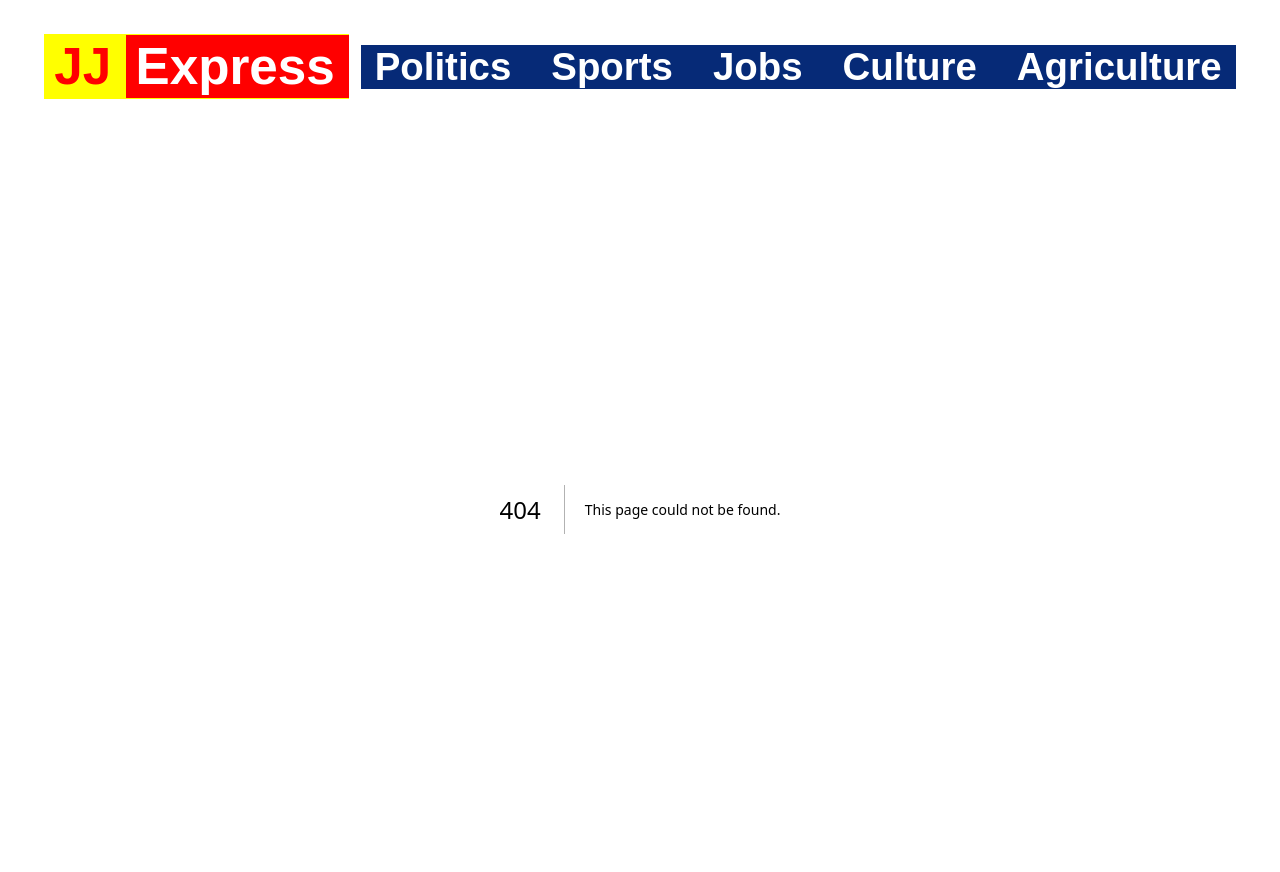
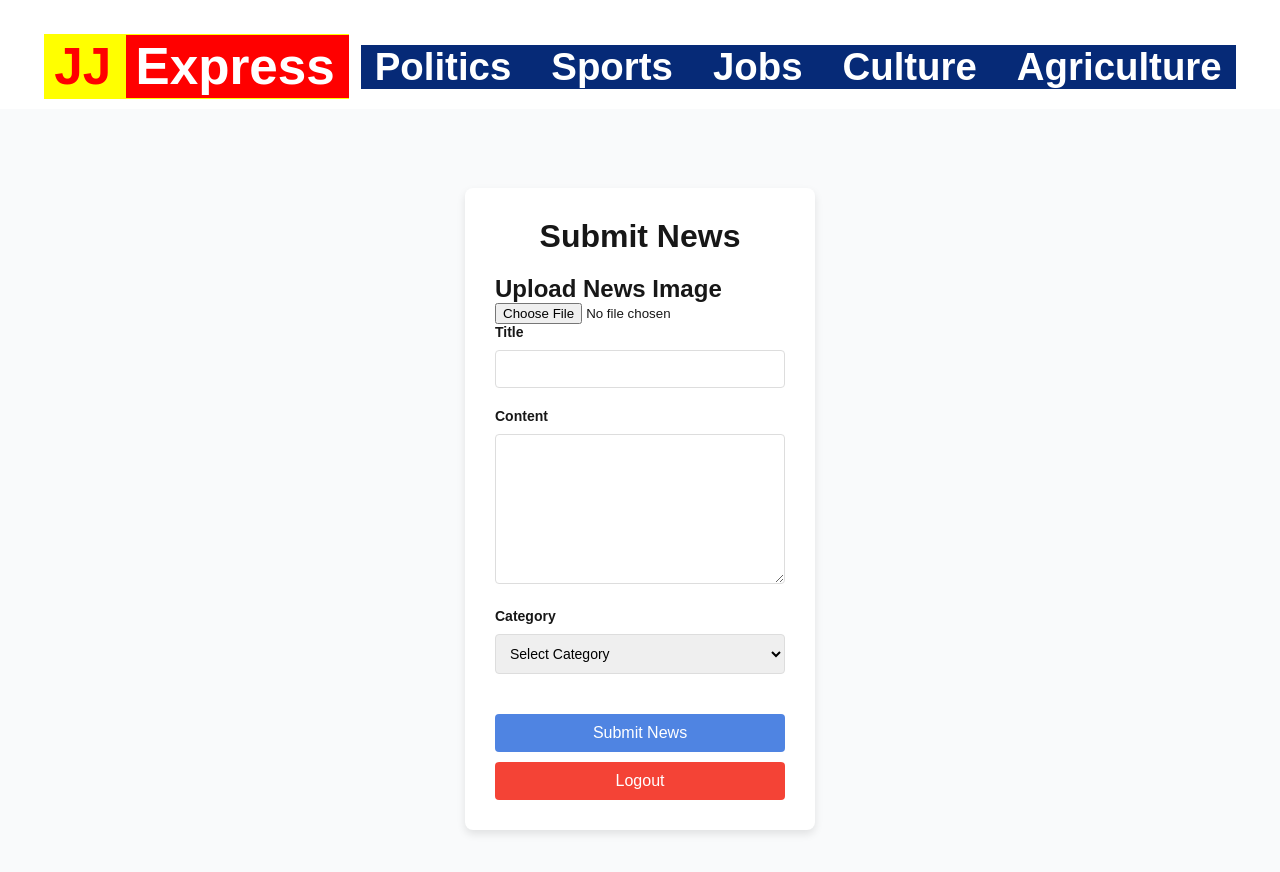
Before and after one commit to Rigriz/jjexpress, a Next.js app: page /admin/testnewsform in a window 1280 px wide. Before the commit this address had no page. Shown: the top 872 px of the page. Built offline with nearby package versions, Linux system fonts and the light colour scheme; sample sign-in values are in the browser's storage.

Commit message:
copyfor original 1212

```diff
--- a/app/(pages)/admin/newsform/page.jsx
+++ b/app/(pages)/admin/newsform/page.jsx
@@ -3,7 +3,7 @@
 import { useState, useEffect } from 'react';
 import { useRouter } from 'next/navigation';
 import styles from './newsform.module.css'; // Import the CSS module
-import { supabase } from "../../../lib/supabase"
+import { supabase} from '../../../../lib/supabase';
 export default function NewsForm() {
   const [title, setTitle] = useState('');
   const [content, setContent] = useState('');
--- /dev/null
+++ b/app/(pages)/admin/testnewsform/imageUploader.jsx
@@ -0,0 +1,72 @@
+'use client';
+import { useState } from 'react';
+import styles from '../login.module.css'; // You can rename this for clarity
+
+export default function ImageUploader({ onUploadSuccess }) {
+  const [uploading, setUploading] = useState(false);
+  const [imageUrl, setImageUrl] = useState('');
+  const [isImageUploaded, setIsImageUploaded] = useState(false);
+
+  const handleUpload = async (e) => {
+    const file = e.target.files[0];
+    if (!file) return;
+
+    const formData = new FormData();
+    formData.append('file', file);
+
+    setUploading(true);
+
+    try {   //https://jjapi.vercel.app/
+      const res = await fetch('http://localhost:3000/api/uploadimage', {
+        method: 'POST',
+        body: formData,
+      });
+
+      const data = await res.json();
+      if (!res.ok) {
+        alert('Upload failed: ' + data.error);
+        return;
+      }
+
+      setImageUrl(data.imageUrl);
+      setIsImageUploaded(true);
+      onUploadSuccess(data.imageUrl);
+    } catch (err) {
+      console.error('Upload error:', err);
+      alert('Something went wrong during upload.');
+    } finally {
+      setUploading(false);
+      e.target.value = '';
+    }
+  };
+
+  return (
+    <div>
+      <h2>Upload News Image</h2>
+      <div className={styles.imageUploadWrapper}>
+        <input
+          type="file"
+          className={styles.imageInput}
+          onChange={handleUpload}
+          accept="image/*"
+        />
+        {isImageUploaded && <span className={styles.checkmark}>✅</span>}
+        {imageUrl && (
+          <div className={styles.imageUpload}>
+            <p>Image URL:</p>
+            <a href={imageUrl} target="_blank" rel="noopener noreferrer">
+              {imageUrl}
+            </a>
+            <img
+              src={imageUrl}
+              className={styles.imgPreview}
+              alt="Uploaded"
+              width={200}
+            />
+          </div>
+        )}
+        {uploading && <p>Uploading...</p>}
+      </div>
+    </div>
+  );
+}
--- /dev/null
+++ b/app/(pages)/admin/testnewsform/page.jsx
@@ -0,0 +1,145 @@
+"use client";
+
+import { useState, useEffect } from 'react';
+import { useRouter } from 'next/navigation';
+import ImageUploader from './imageUploader';
+import styles from '../newsform/newsform.module.css';
+
+export default function NewsForm() {
+  const [title, setTitle] = useState('');
+  const [content, setContent] = useState('');
+  const [category, setCategory] = useState('');
+  const [imageUrl, setImageUrl] = useState('');
+  const [isImageUploaded, setIsImageUploaded] = useState(false);
+  const [isLoggedIn, setIsLoggedIn] = useState(false);
+  const router = useRouter();
+
+  useEffect(() => {
+    const loggedIn = localStorage.getItem('isLoggedIn') === 'true';
+    if (!loggedIn) {
+      router.push('/admin/login');
+    } else {
+      setIsLoggedIn(true);
+    }
+  }, [router]);
+
+  const handleLogout = () => {
+    localStorage.removeItem('isLoggedIn');
+    router.push('/admin/');
+  };
+
+  const handleSubmit = async (e) => {
+    e.preventDefault();
+
+    const now = new Date();
+    const currentDate = now.toISOString().split('T')[0];
+    const currentTime = now.toTimeString().slice(0, 5);
+
+    const postData = {
+      title,
+      content,
+      category,
+      imageUrl,
+      date: currentDate,
+      time: currentTime
+    };
+
+    try {
+      const response = await fetch('https://jjapi.vercel.app/api/upload', {
+        method: 'POST',
+        headers: { 'Content-Type': 'application/json' },
+        body: JSON.stringify(postData),
+      });
+
+      if (!response.ok) {
+        console.error('Failed to submit news');
+        return;
+      }
+
+      const data = await response.json();
+      console.log('News submitted successfully:', data);
+
+      // Reset form
+      setTitle('');
+      setContent('');
+      setCategory('');
+      setImageUrl('');
+      setIsImageUploaded(false);
+
+    } catch (error) {
+      console.error('Error submitting news:', error);
+    }
+  };
+
+  if (!isLoggedIn) return <p>Loading...</p>;
+
+  return (
+    <div className={styles.container}>
+      <div className={styles.formWrapper}>
+        <h1 className={styles.heading}>Submit News</h1>
+
+        <ImageUploader
+          onUploadSuccess={(url) => {
+            setImageUrl(url);
+            setIsImageUploaded(true);
+          }}
+        />
+
+        <form onSubmit={handleSubmit}>
+          <div className={styles.formGroup}>
+            <label className={styles.label}>Title</label>
+            <input
+              className={styles.inputField}
+              type="text"
+              value={title}
+              onChange={(e) => setTitle(e.target.value)}
+              required
+            />
+          </div>
+
+          <div className={styles.formGroup}>
+            <label className={styles.label}>Content</label>
+            <textarea
+              className={styles.textareaField}
+              value={content}
+              onChange={(e) => setContent(e.target.value)}
+              required
+            ></textarea>
+          </div>
+
+          <div className={styles.formGroup}>
+            <label className={styles.label}>Category</label>
+            <select
+              className={styles.inputField}
+              value={category}
+              onChange={(e) => setCategory(e.target.value)}
+              required
+            >
+              <option value="">Select Category</option>
+              <option value="agriculture">Agriculture</option>
+              <option value="jobs">Jobs</option>
+              <option value="culture">Culture</option>
+              <option value="politics">Politics</option>
+              <option value="sports">Sports</option>
+            </select>
+          </div>
+
+          <button
+            type="submit"
+            className={styles.button}
+            disabled={!isImageUploaded}
+          >
+            Submit News
+          </button>
+        </form>
+
+        <button
+          className={`${styles.button} ${styles.logoutButton}`}
+          onClick={handleLogout}
+        >
+          Logout
+        </button>
+      </div>
+    </div>
+  );
+}
--- a/app/lib/supabase.js
+++ /dev/null
@@ -1,6 +0,0 @@
-import { createClient } from '@supabase/supabase-js';
-
-const SUPABASE_URL = process.env.NEXT_SUPABASE_URL;
-const SUPABASE_KEY = process.env.NEXT_SUPABASE_KEY;
-
-export const supabase = createClient(SUPABASE_URL, SUPABASE_KEY);
```
